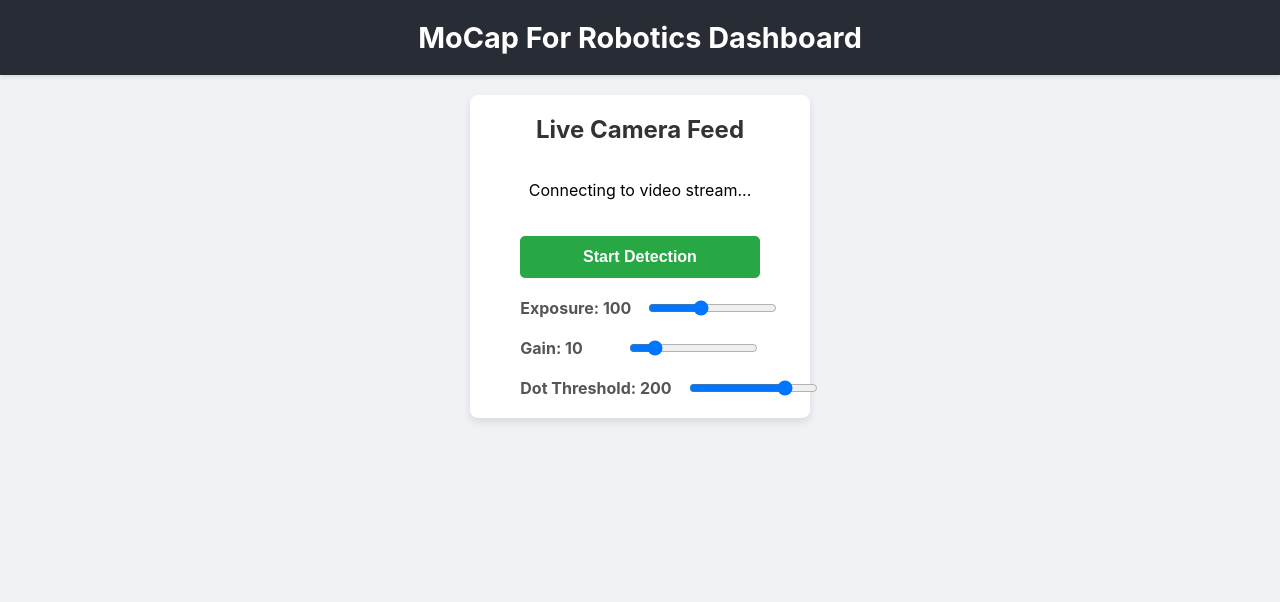
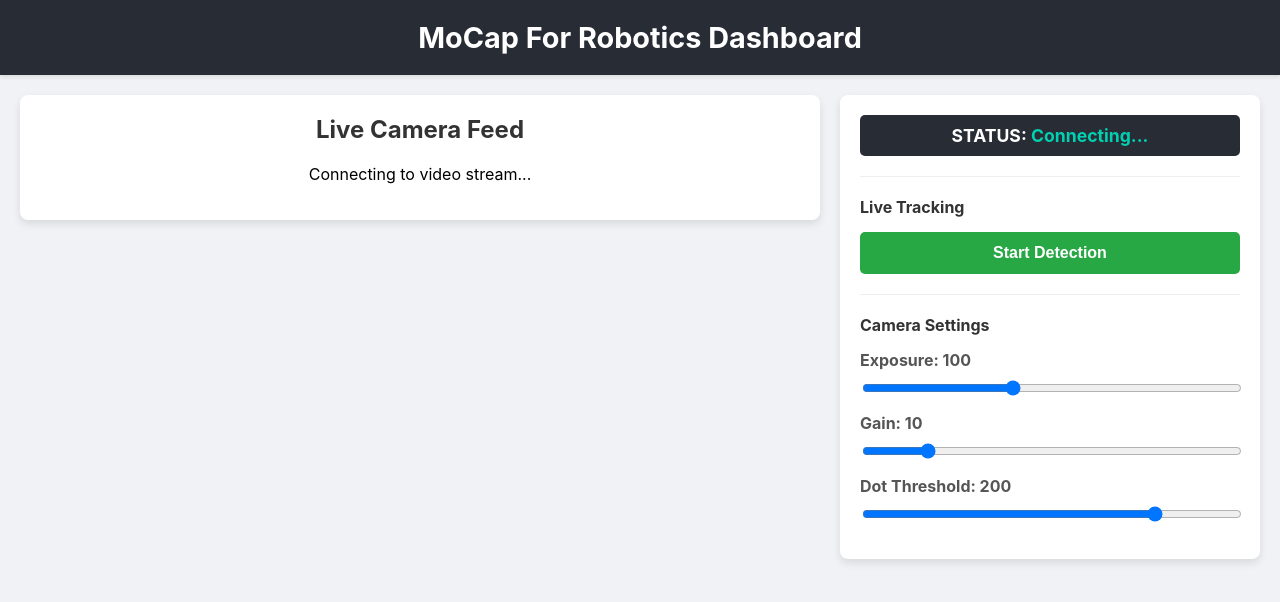
Before and after one commit to mariobo8/MoCap4All, a React (Create React App) app in the folder frontend/: page / in a window 1280 px wide. Shown: the top 602 px of the page. Built offline with nearby package versions, Linux system fonts and the light colour scheme; no server answers.

Commit message:
improved dashboard

```diff
--- a/frontend/src/App.css
+++ b/frontend/src/App.css
@@ -4,105 +4,57 @@ body {
   font-family: -apple-system, BlinkMacSystemFont, 'Segoe UI', 'Roboto', 'Oxygen',
     'Ubuntu', 'Cantarell', 'Fira Sans', 'Droid Sans', 'Helvetica Neue',
     sans-serif;
-  -webkit-font-smoothing: antialiased;
-  -moz-osx-font-smoothing: grayscale;
-  background-color: #f0f2f5; /* Light grey background for the page */
+  background-color: #f0f2f5;
 }
 
 .App {
   text-align: center;
 }
 
-/* Header Styling */
 .App-header {
-  background-color: #282c34; /* Dark header background */
+  background-color: #282c34;
   padding: 20px;
   color: white;
   box-shadow: 0 2px 4px rgba(0,0,0,0.1);
 }
 
-.App-header h1 {
-  margin: 0;
-  font-size: 1.8em;
-}
+.App-header h1 { margin: 0; font-size: 1.8em; }
 
 /* Main Content Area */
 .App main {
   padding: 20px;
   display: flex;
   justify-content: center;
-  align-items: flex-start;
+  align-items: flex-start; /* Align items to the top */
   gap: 20px;
 }
 
-/* Video Stream Container Styling */
 .video-container {
   background-color: white;
   padding: 20px;
   border-radius: 8px;
   box-shadow: 0 4px 8px rgba(0,0,0,0.1);
+  flex: 2; /* Video feed takes up more space */
+}
+
+.video-container h2 { margin-top: 0; color: #333; }
+.video-container img {
+  width: 100%;
+  height: auto;
+  border: 1px solid #ddd;
+  border-radius: 4px;
+  background-color: #000;
+}
+
+/* Control Panel container takes up less space */
+.control-panel {
+  background-color: white;
+  padding: 20px;
+  border-radius: 8px;
+  box-shadow: 0 4px 8px rgba(0,0,0,0.1);
+  flex: 1; /* It will be half the size of the video container */
+  max-width: 400px;
   display: flex;
   flex-direction: column;
-  align-items: center;
+  gap: 20px;
 }
-
-.video-container h2 {
-  margin-top: 0;
-  color: #333;
-}
-
-.video-container img {
-  max-width: 100%;
-  height: auto;
-  border: 1px solid #ddd; /* Light border around the video */
-  border-radius: 4px;
-  background-color: #000; /* Black background in case the stream is slow to load */
-}
-
-/* Controls Styling */
-.controls {
-  margin-top: 20px;
-  width: 80%;
-  display: flex;
-  flex-direction: column;
-  align-items: center;
-  gap: 10px;
-}
-
-.controls label {
-  font-weight: bold;
-  color: #555;
-}
-
-.controls input[type="range"] {
-  -webkit-appearance: none;
-  width: 100%;
-  height: 8px;
-  border-radius: 5px;
-  background: #d3d3d3;
-  outline: none;
-  opacity: 0.7;
-  transition: opacity .2s;
-}
-
-.controls input[type="range"]:hover {
-  opacity: 1;
-}
-
-.controls input[type="range"]::-webkit-slider-thumb {
-  -webkit-appearance: none;
-  appearance: none;
-  width: 20px;
-  height: 20px;
-  border-radius: 50%;
-  background: #007bff; /* Blue slider handle */
-  cursor: pointer;
-}
-
-.controls input[type="range"]::-moz-range-thumb {
-  width: 20px;
-  height: 20px;
-  border-radius: 50%;
-  background: #007bff;
-  cursor: pointer;
-}
--- a/frontend/src/App.js
+++ b/frontend/src/App.js
@@ -1,8 +1,21 @@
-import React from 'react';
+import React, { useEffect } from 'react';
 import './App.css';
-import VideoStream from './components/VideoStream'; // Import our new component
+import socket from './socket'; // Import the centralized socket
+import VideoStream from './components/VideoStream';
+import ControlPanel from './components/ControlPanel';
 
 function App() {
+  // Use a useEffect hook to manage the socket connection
+  useEffect(() => {
+    // Manually connect when the app component mounts
+    socket.connect();
+
+    // Disconnect when the app component unmounts
+    return () => {
+      socket.disconnect();
+    };
+  }, []);
+
   return (
     <div className="App">
       <header className="App-header">
@@ -10,6 +23,7 @@ function App() {
       </header>
       <main>
         <VideoStream />
+        <ControlPanel />
       </main>
     </div>
   );
--- /dev/null
+++ b/frontend/src/components/ControlPanel.js
@@ -0,0 +1,75 @@
+import React, { useState, useEffect } from 'react';
+import socket from '../socket';
+import './Controls.css';
+
+const ControlPanel = () => {
+  const [status, setStatus] = useState('Connecting...');
+  const [isDetecting, setIsDetecting] = useState(false);
+
+  // States for sliders
+  const [exposure, setExposure] = useState(100);
+  const [gain, setGain] = useState(10);
+  const [threshold, setThreshold] = useState(200);
+
+  useEffect(() => {
+    socket.on('status_update', (data) => {
+      setStatus(data.status);
+    });
+    return () => {
+      socket.off('status_update');
+    };
+  }, []);
+
+  const handleToggleDetection = () => {
+    const newIsDetecting = !isDetecting;
+    setIsDetecting(newIsDetecting);
+    socket.emit('toggle_detection', { value: newIsDetecting });
+  };
+
+  const handleCameraSettingChange = (newExposure, newGain) => {
+    setExposure(newExposure);
+    setGain(newGain);
+    socket.emit('update_camera_settings', { exposure: newExposure, gain: newGain });
+  };
+
+  const handleThresholdChange = (event) => {
+    const newThreshold = event.target.value;
+    setThreshold(newThreshold);
+    socket.emit('update_threshold', { value: newThreshold });
+  };
+
+  return (
+    <div className="control-panel">
+      <div className="status-indicator">
+        <h3>STATUS: <span>{status}</span></h3>
+      </div>
+
+      <div className="panel-section">
+        <h4>Live Tracking</h4>
+        <button onClick={handleToggleDetection} className={`control-button ${isDetecting ? 'active' : ''}`}>
+          {isDetecting ? 'Stop Detection' : 'Start Detection'}
+        </button>
+      </div>
+
+      {/* The Calibration panel section has been removed */}
+
+      <div className="panel-section">
+        <h4>Camera Settings</h4>
+        <div className="control-item">
+          <label htmlFor="exposure">Exposure: {exposure}</label>
+          <input id="exposure" type="range" min="0" max="255" value={exposure} onChange={(e) => handleCameraSettingChange(e.target.value, gain)} />
+        </div>
+        <div className="control-item">
+          <label htmlFor="gain">Gain: {gain}</label>
+          <input id="gain" type="range" min="0" max="63" value={gain} onChange={(e) => handleCameraSettingChange(exposure, e.target.value)} />
+        </div>
+        <div className="control-item">
+          <label htmlFor="threshold">Dot Threshold: {threshold}</label>
+          <input id="threshold" type="range" min="0" max="255" value={threshold} onChange={handleThresholdChange} />
+        </div>
+      </div>
+    </div>
+  );
+};
+
+export default ControlPanel;
--- a/frontend/src/components/Controls.css
+++ b/frontend/src/components/Controls.css
@@ -1,29 +1,48 @@
-.controls-panel {
-    margin-top: 20px;
-    width: 80%;
-    display: flex;
-    flex-direction: column;
-    align-items: center;
-    gap: 20px;
+.panel-section {
+    width: 100%;
+    border-top: 1px solid #eee;
+    padding-top: 20px;
+    text-align: left;
   }
+
+  .panel-section h4 {
+    margin-top: 0;
+    margin-bottom: 15px;
+    color: #333;
+  }
+
+  .status-indicator {
+    background-color: #282c34;
+    color: white;
+    padding: 10px;
+    border-radius: 5px;
+    text-align: center;
+  }
+  .status-indicator h3 {
+    margin: 0;
+    font-size: 1.1em;
+  }
+  .status-indicator span {
+    font-weight: bold;
+    color: #00d1b2; /* A bright status color */
+  }
+
 
   .control-item {
     width: 100%;
     display: flex;
-    justify-content: space-between;
-    align-items: center;
+    flex-direction: column; /* Stack label on top of slider */
+    align-items: flex-start;
+    margin-bottom: 15px;
   }
 
   .control-item label {
     font-weight: bold;
     color: #555;
-    white-space: nowrap;
-    margin-right: 15px;
+    margin-bottom: 8px;
   }
-
-  /* --- NEW: Styling for the main control button --- */
-  .control-item.full-width {
-    justify-content: center;
+  .control-item input[type="range"] {
+    width: 100%;
   }
 
   .control-button {
@@ -32,25 +51,23 @@
     font-size: 1em;
     font-weight: bold;
     color: white;
-    background-color: #28a745; /* Green for "Start" */
+    background-color: #28a745;
     border: none;
     border-radius: 5px;
     cursor: pointer;
     transition: background-color 0.3s ease, transform 0.1s ease;
   }
-
-  .control-button:hover {
-    background-color: #218838;
+  .control-button:hover { background-color: #218838; }
+  .control-button:active { transform: scale(0.98); }
+  .control-button.active { background-color: #dc3545; }
+  .control-button.active:hover { background-color: #c82333; }
+  .control-button:disabled {
+    background-color: #6c757d;
+    cursor: not-allowed;
   }
-
-  .control-button:active {
-    transform: scale(0.98);
+  .note {
+    font-size: 0.8em;
+    color: #6c757d;
+    margin-top: 10px;
+    text-align: center;
   }
-
-  .control-button.active {
-    background-color: #dc3545; /* Red for "Stop" */
-  }
-
-  .control-button.active:hover {
-    background-color: #c82333;
-  }
--- a/frontend/src/components/VideoStream.js
+++ b/frontend/src/components/VideoStream.js
@@ -1,53 +1,19 @@
-import React, { useState, useEffect, useRef } from 'react';
-import io from 'socket.io-client';
-import './Controls.css';
-
-const SERVER_URL = 'http://localhost:5000';
+import React, { useState, useEffect } from 'react';
+import socket from '../socket'; // Import the centralized socket
 
 const VideoStream = () => {
   const [videoFrame, setVideoFrame] = useState('');
-  // --- NEW: Add state for all our controls ---
-  const [threshold, setThreshold] = useState(200);
-  const [exposure, setExposure] = useState(100);
-  const [gain, setGain] = useState(10);
-  const [isDetecting, setIsDetecting] = useState(false);
-
-  const socketRef = useRef(null);
 
   useEffect(() => {
-    socketRef.current = io(SERVER_URL);
-    const socket = socketRef.current;
+    socket.on('video_feed', (data) => {
+      setVideoFrame(data.image);
+    });
 
-    socket.on('connect', () => console.log('Successfully connected to the server!'));
-    socket.on('video_feed', (data) => setVideoFrame(data.image));
-    socket.on('disconnect', () => console.log('Disconnected from the server.'));
-
+    // Clean up listener
     return () => {
-      console.log('Disconnecting socket...');
-      socket.disconnect();
+      socket.off('video_feed');
     };
   }, []);
-
-  const handleThresholdChange = (event) => {
-    const newThreshold = event.target.value;
-    setThreshold(newThreshold);
-    socketRef.current.emit('update_threshold', { value: newThreshold });
-  };
-
-  // --- NEW: Handler for Exposure and Gain sliders ---
-  // We'll update them together in one event
-  const handleCameraSettingChange = (newExposure, newGain) => {
-    setExposure(newExposure);
-    setGain(newGain);
-    socketRef.current.emit('update_camera_settings', { exposure: newExposure, gain: newGain });
-  };
-
-  // --- NEW: Handler for the detection toggle button ---
-  const handleToggleDetection = () => {
-    const newIsDetecting = !isDetecting;
-    setIsDetecting(newIsDetecting);
-    socketRef.current.emit('toggle_detection', { value: newIsDetecting });
-  };
 
   return (
     <div className="video-container">
@@ -57,54 +23,6 @@ const VideoStream = () => {
       ) : (
         <p>Connecting to video stream...</p>
       )}
-
-      <div className="controls-panel">
-        {/* --- NEW: Detection Toggle Button --- */}
-        <div className="control-item full-width">
-           <button onClick={handleToggleDetection} className={`control-button ${isDetecting ? 'active' : ''}`}>
-             {isDetecting ? 'Stop Detection' : 'Start Detection'}
-           </button>
-        </div>
-
-        {/* --- NEW: Camera Settings Sliders --- */}
-        <div className="control-item">
-          <label htmlFor="exposure">Exposure: {exposure}</label>
-          <input
-            id="exposure"
-            type="range"
-            min="0"
-            max="255"
-            step="1"
-            value={exposure}
-            onChange={(e) => handleCameraSettingChange(e.target.value, gain)}
-          />
-        </div>
-        <div className="control-item">
-          <label htmlFor="gain">Gain: {gain}</label>
-          <input
-            id="gain"
-            type="range"
-            min="0"
-            max="63" // Max gain for PS Eye camera
-            step="1"
-            value={gain}
-            onChange={(e) => handleCameraSettingChange(exposure, e.target.value)}
-          />
-        </div>
-
-        {/* Detection Threshold Slider */}
-        <div className="control-item">
-          <label htmlFor="threshold">Dot Threshold: {threshold}</label>
-          <input
-            id="threshold"
-            type="range"
-            min="0"
-            max="255"
-            value={threshold}
-            onChange={handleThresholdChange}
-          />
-        </div>
-      </div>
     </div>
   );
 };
--- /dev/null
+++ b/frontend/src/socket.js
@@ -0,0 +1,11 @@
+import { io } from 'socket.io-client';
+
+// Define the server URL
+const SERVER_URL = 'http://localhost:5000';
+
+// Create a single, shared socket connection
+const socket = io(SERVER_URL, {
+  autoConnect: false // We will connect manually in our main App component
+});
+
+export default socket;
```
Also changed, not shown: 1 other file (tests, documents, lock files or other folders).
